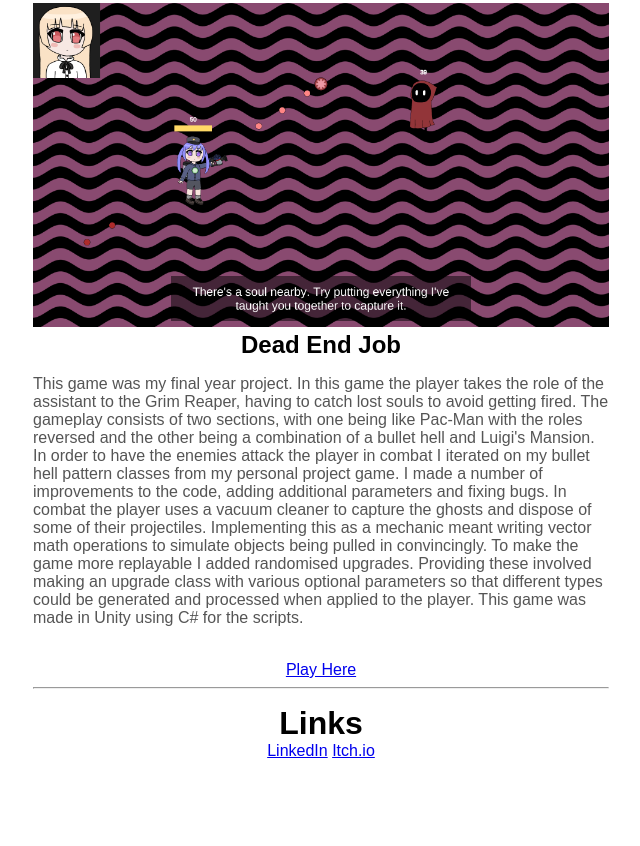
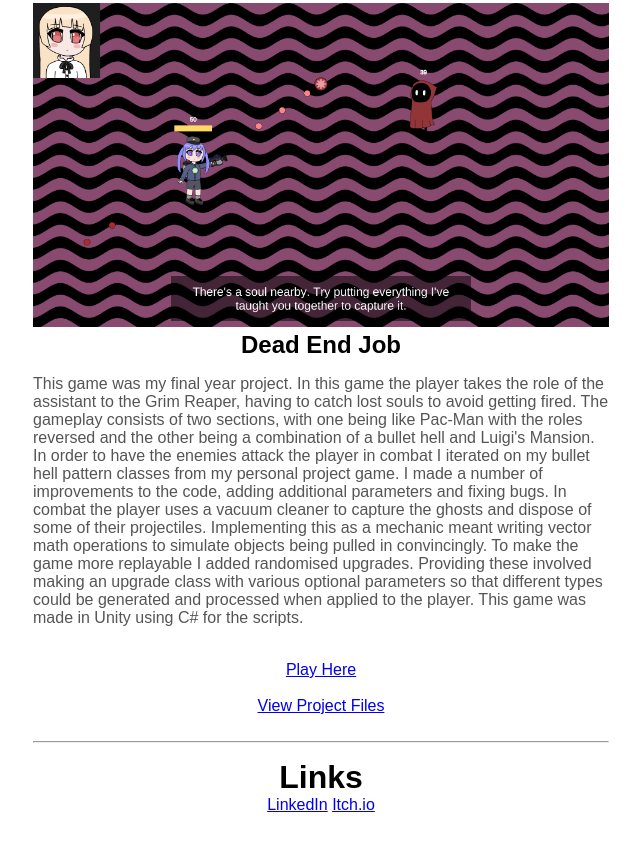
Before and after one commit to TeanJP/TeanJP.github.io, a plain HTML site: page index.html in a window 1280 px wide. Shown: the part 2885-3731 px from the top of the page, without its empty margins (319-959 px from the left). Before the commit the page ends 3677 px from the top, so only its background shows below. Drawn offline with Linux system fonts and the light colour scheme.

Commit message:
Added a link to the code for Dead End Job

```diff
--- a/index.html
+++ b/index.html
@@ -72,6 +72,8 @@
                     <br>
                     <a href = "https://teanputland.itch.io/dead-end-job" target="_blank">Play Here</a>
                     <br>
+                    <a href = "https://github.com/TeanJP/Dead-End-Job" target="_blank">View Project Files</a>
+                    <br>
                     <hr>
                 </div>
             </div>
--- a/portfolio.css
+++ b/portfolio.css
@@ -107,6 +107,11 @@ img
     margin-bottom: 0;
 }
 
+#project-five a
+{
+    display: block;
+}
+
 @media only screen and (max-width: 650px)
 {
     header
```
